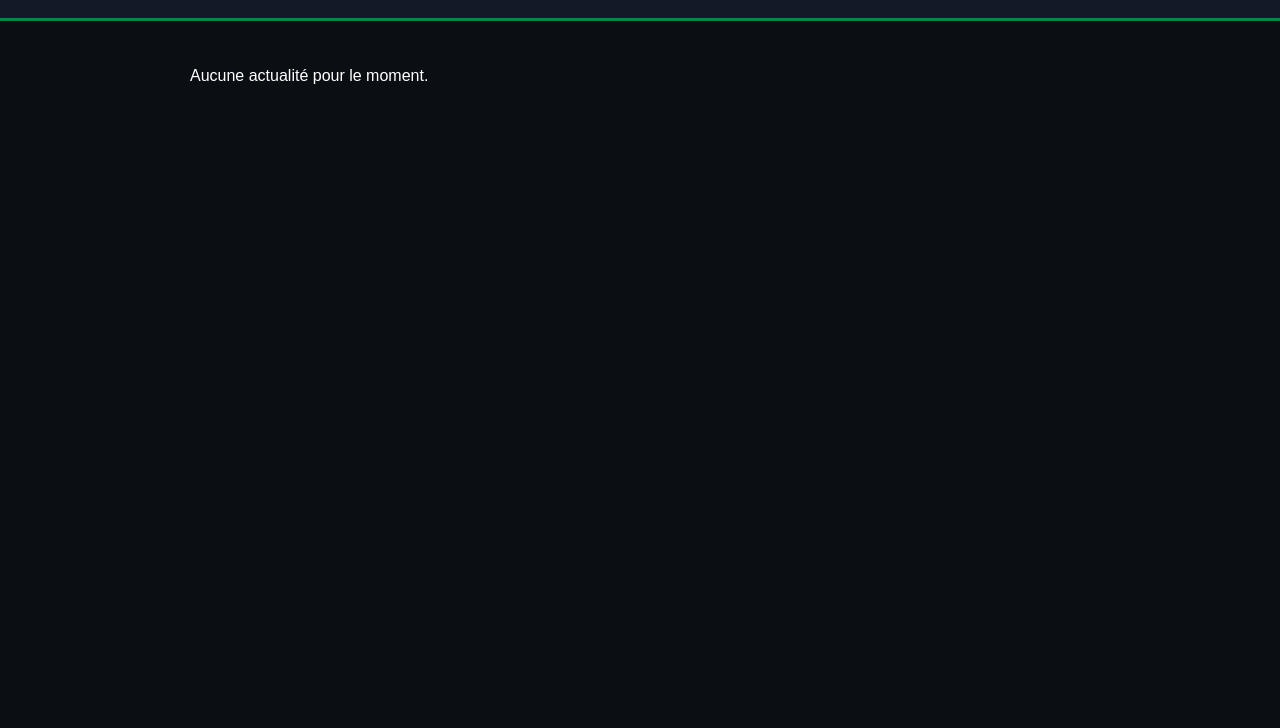
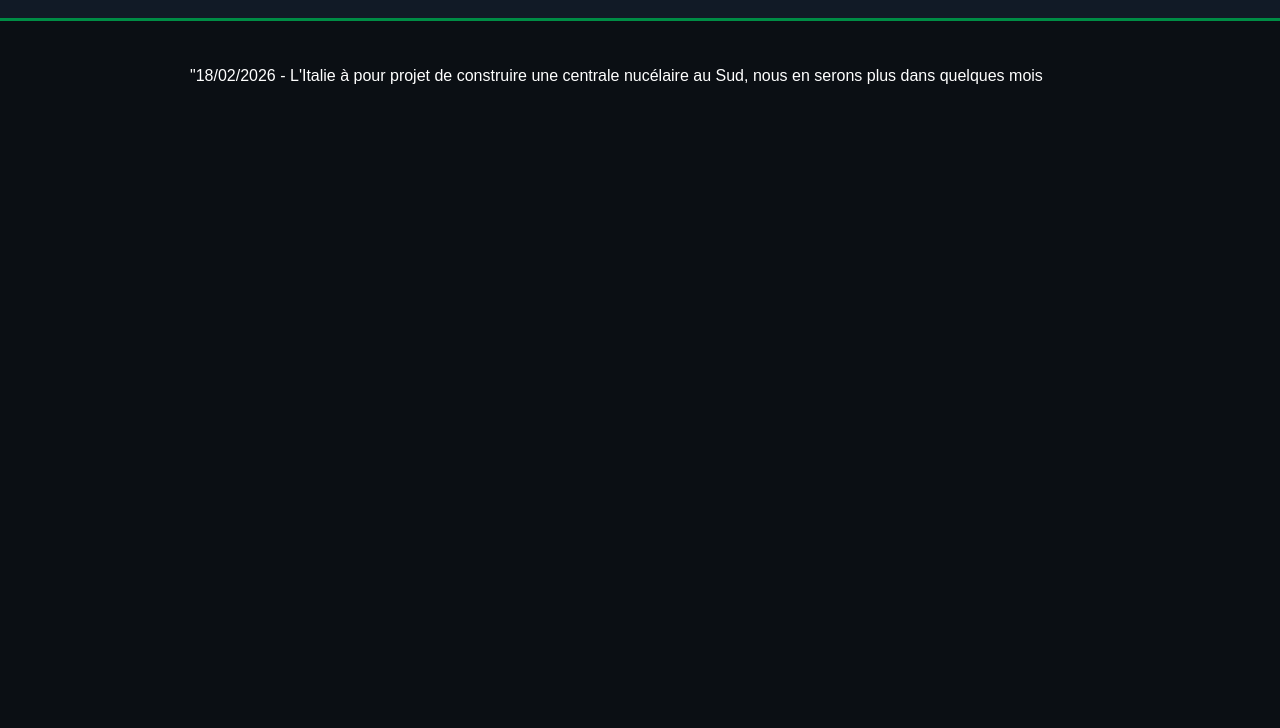
Before and after one commit to Zayro2/R-publique-d-Italie-officiel, a plain HTML site: page actus.html in a window 1280 px wide. Shown: the part 72-800 px from the top of the page. Drawn offline with Linux system fonts and the light colour scheme.

Commit message:
Update actus.html

```diff
--- a/actus.html
+++ b/actus.html
@@ -18,7 +18,7 @@
 </header>
 
 <section id="news">
-<p>Aucune actualité pour le moment.</p>
+<p>"18/02/2026 - L'Italie à pour projet de construire une centrale nucélaire au Sud, nous en serons plus dans quelques mois</p>
 </section>
 
 </body>
```
